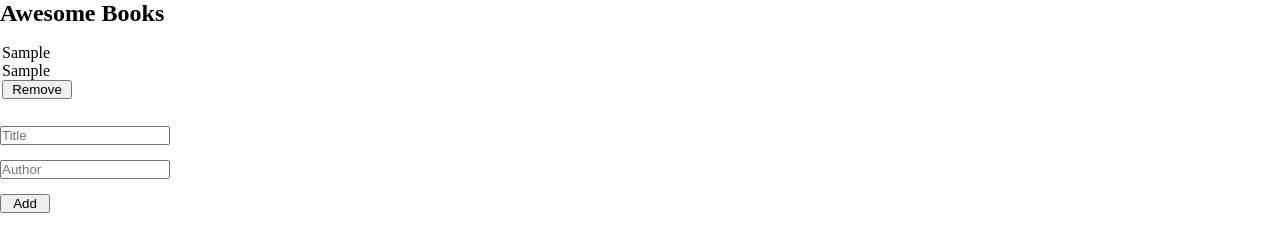
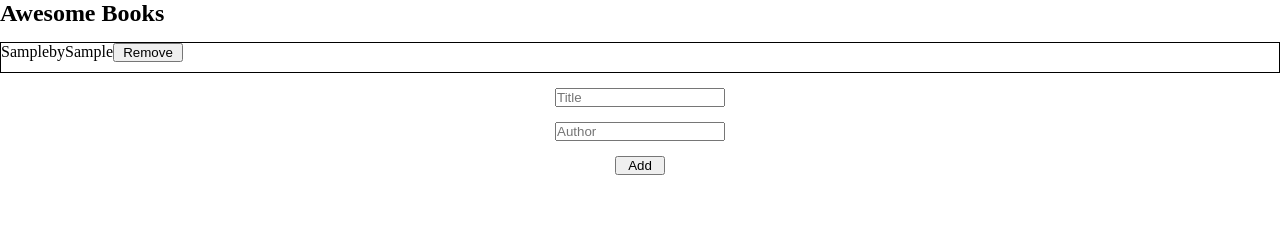
Before and after one commit to dialite/awesome-books-project, a website: page index.html in a window 1280 px wide. Both pictures are taken after typing "Sample", "Sample" into the empty fields and a click on the button "Add". Drawn offline with Linux system fonts and the light colour scheme.

Commit message:
Add css style to table

```diff
--- a/script.js
+++ b/script.js
@@ -21,6 +21,7 @@ class Actions {
 
       newRow.innerHTML = `
       <td>${book.title}</td>
+      <p>${'by'}</p>
       <td>${book.author}</td>
       <button class="remove">Remove</button>
       `;
--- a/style.css
+++ b/style.css
@@ -13,6 +13,7 @@
 #books-form {
   display: flex;
   flex-direction: column;
+  align-items: center;
 }
 
 input {
@@ -29,9 +30,14 @@
   margin-bottom: 10px;
 }
 
+table {
+  border: 1px solid black;
+  border-collapse: collapse;
+  display: flex;
+}
+
 tr {
   display: flex;
-  flex-direction: column;
 }
 
 hr {
```
